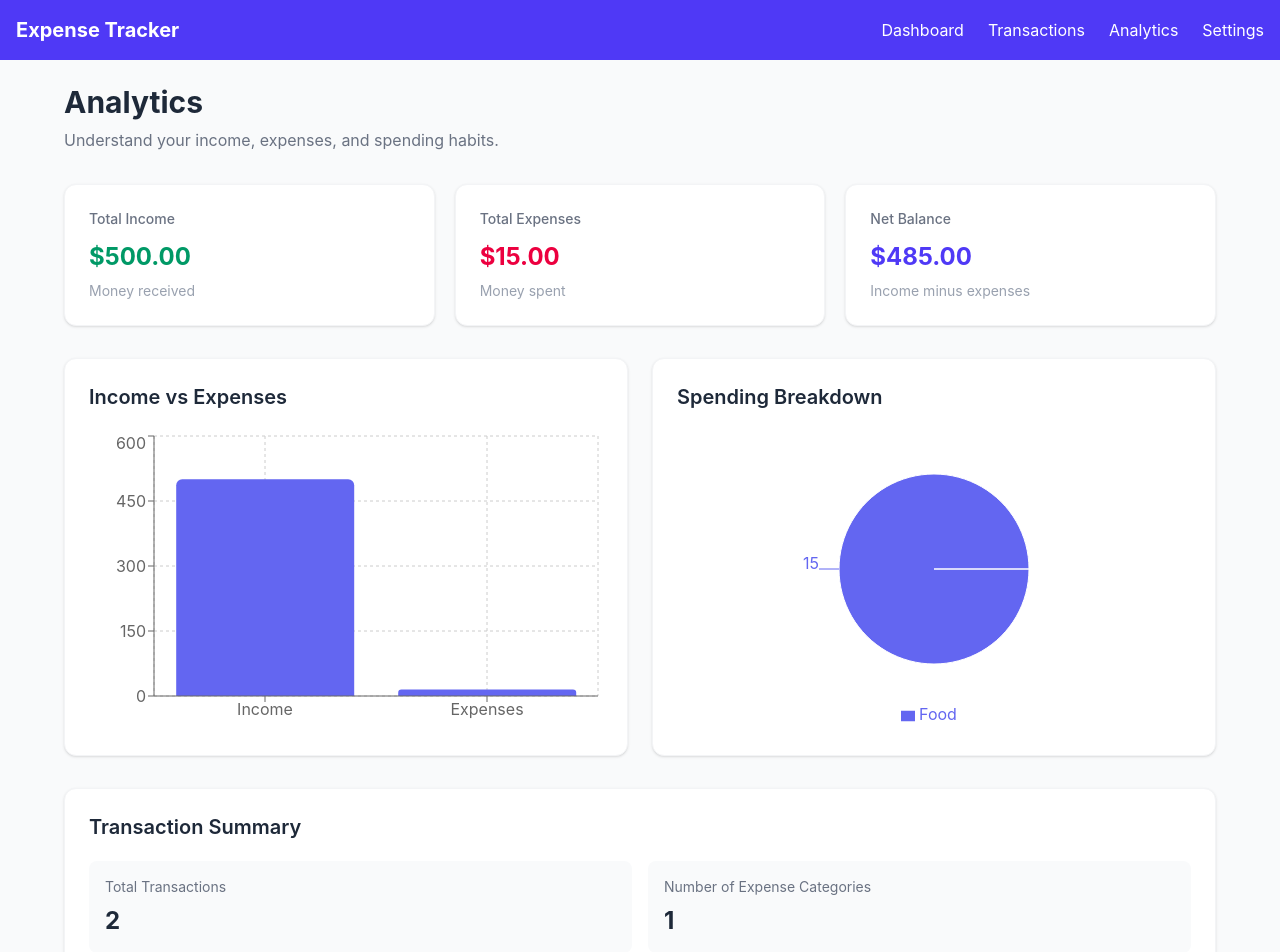
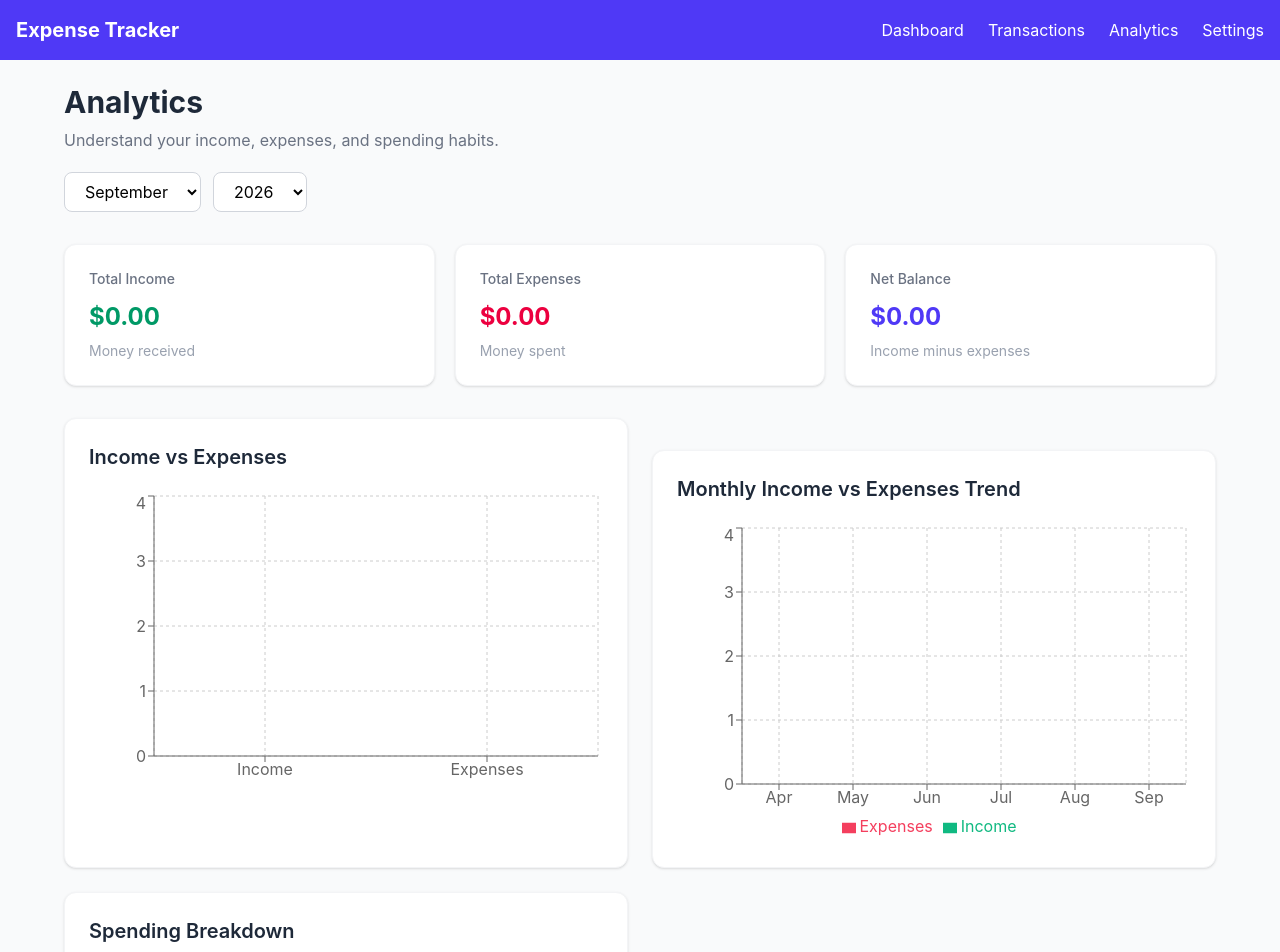
Before and after one commit to betty1233/Expense-Tracker, a React (Vite) app: page /analytics in a window 1280 px wide. Shown: the top 952 px of the page. Built offline with nearby package versions, Linux system fonts and the light colour scheme.

Commit message:
working on the analytics page

```diff
--- a/src/App.jsx
+++ b/src/App.jsx
@@ -48,8 +48,10 @@ const [transactionToEdit, setTransactionToEdit] = useState(null);
                                          />} />
 
         <Route path="/dashboard" element={<Dashboard
-                                        transactions={transactions}
-                                        setTransactions={setTransactions}/>} />
+                transactions={transactions}
+                setTransactions={setTransactions}
+                transactionToEdit={transactionToEdit}
+                setTransactionToEdit={setTransactionToEdit}/>} />
         <Route path="/transactions" element={<Transactions
                                                     transactions={transactions}
                                                     setTransactions={setTransactions}
--- a/src/components/Frontpage.jsx
+++ b/src/components/Frontpage.jsx
@@ -1,4 +1,4 @@
-import { useState, useEffect } from "react";
+import { useState } from "react";
 import TransactionList from "./TransactionList"
 
 
@@ -10,12 +10,18 @@ export default function Frontpage( {
   setTransactionToEdit,
 
 }) {
+  const transactionBeingEdited = transactions.find(
+    (item) => item.id === transactionToEdit
+  );
+
   // State for form inputs
-  const [title, setTitle] = useState("");
-  const [amount, setAmount] = useState("");
-  const [type, setType] = useState("income");
-  const [editingId, setEditingId] = useState(null);
-  const [category, setCategory] = useState("Food");
+  const [title, setTitle] = useState(() => transactionBeingEdited?.title ?? "");
+  const [amount, setAmount] = useState(() =>
+    transactionBeingEdited ? String(transactionBeingEdited.amount) : ""
+  );
+  const [type, setType] = useState(() => transactionBeingEdited?.type ?? "income");
+  const [editingId, setEditingId] = useState(() => transactionBeingEdited?.id ?? null);
+  const [category, setCategory] = useState(() => transactionBeingEdited?.category ?? "Food");
   const [filterCategory, setFilterCategory] = useState("All");
   const [sortOrder, setSortOrder] = useState("newest");
   const [searchTerm, setSearchTerm] =useState("")
@@ -68,6 +74,7 @@ export default function Frontpage( {
       setAmount("");
       setType("income");
       setCategory("Food");
+      setTransactionToEdit(null);
 
       return;
     }
@@ -114,14 +121,6 @@ export default function Frontpage( {
     }
   };
 
-  useEffect (() =>{
-    if (transactionToEdit !== null && transactionToEdit !== undefined){
-      handleEditTransaction(transactionToEdit),
-      setTransactionToEdit(null);
-    }
-  },[transactionToEdit]
-);
-
   // Handle canceling edit mode
   const handleCancelEdit = () => {
     setEditingId(null);
@@ -129,6 +128,7 @@ export default function Frontpage( {
     setAmount("");
     setType("income");
     setCategory("Food");
+    setTransactionToEdit(null);
   };
 
   // Calculate total income
--- a/src/pages/Analytics.jsx
+++ b/src/pages/Analytics.jsx
@@ -1,14 +1,39 @@
+import { useState } from "react"
 import { ResponsiveContainer, PieChart, Pie, BarChart, Bar, XAxis, YAxis, Tooltip, CartesianGrid, Cell, Legend } from "recharts";
 
 export default function Analytics({ transactions = [] }) {
+
+  const [selectedMonth, setSelectedMonth] =useState(
+    new Date().getMonth()
+  );
+
+  const [selectedYear, setSelectedYear] = useState(
+  new Date().getFullYear()
+);
+  const monthlyTransactions = transactions.filter((item) => {
+  const date = item.date
+    ? new Date(item.date)
+    : typeof item.id === "number" && item.id > 1000000000000
+      ? new Date(item.id)
+      : null;
+
+  if (!date || Number.isNaN(date.getTime())) {
+    return false;
+  }
+    return (
+    date.getMonth() === selectedMonth &&
+    date.getFullYear() === selectedYear
+    );
+ });
+
   // 1. Calculate income and expenses
-  const totalIncome = transactions.reduce((total, item) => {
+  const totalIncome = monthlyTransactions.reduce((total, item) => {
     return item.type === "income"
       ? total + Number(item.amount || 0)
       : total;
   }, 0);
 
-  const totalExpenses = transactions.reduce((total, item) => {
+  const totalExpenses = monthlyTransactions.reduce((total, item) => {
     return item.type === "expense"
       ? total + Number(item.amount || 0)
       : total;
@@ -16,7 +41,7 @@ export default function Analytics({ transactions = [] }) {
 
   const balance = totalIncome - totalExpenses;
 
-  const categoryTotals = transactions
+  const categoryTotals = monthlyTransactions
     .filter((item) => item.type === "expense")
     .reduce((totals, item) => {
       const category = item.category || "Other";
@@ -35,6 +60,39 @@ export default function Analytics({ transactions = [] }) {
     { name: "Income", amount: totalIncome },
     { name: "Expenses", amount: totalExpenses },
   ];
+
+ const monthlyTrendData = Array.from({ length: 6 }, (_, index) => {
+  const date = new Date(selectedYear, selectedMonth - 5 + index, 1);
+
+  const monthTransactions = transactions.filter((item) => {
+    const transactionDate = item.date
+      ? new Date(item.date)
+      : typeof item.id === "number" && item.id > 1000000000000
+        ? new Date(item.id)
+        : null;
+
+    return (
+      transactionDate &&
+      !Number.isNaN(transactionDate.getTime()) &&
+      transactionDate.getMonth() === date.getMonth() &&
+      transactionDate.getFullYear() === date.getFullYear()
+    );
+  });
+
+  const income = monthTransactions
+    .filter((item) => item.type === "income")
+    .reduce((total, item) => total + Number(item.amount || 0), 0);
+
+  const expenses = monthTransactions
+    .filter((item) => item.type === "expense")
+    .reduce((total, item) => total + Number(item.amount || 0), 0);
+
+  return {
+    month: date.toLocaleDateString("en-US", { month: "short" }),
+    Income: income,
+    Expenses: expenses,
+  };
+});
 
   const categoryChartData = categories.map(([category, amount]) => ({
     name: category,
@@ -61,6 +119,7 @@ export default function Analytics({ transactions = [] }) {
       <div className="mx-auto max-w-6xl">
 
         {/* Page heading */}
+       {/* Page heading */}
 <div className="mb-8">
   <h1 className="text-3xl font-bold text-gray-800">
     Analytics
@@ -69,6 +128,39 @@ export default function Analytics({ transactions = [] }) {
   <p className="mt-2 text-gray-500">
     Understand your income, expenses, and spending habits.
   </p>
+
+  <div className="mt-5 flex flex-wrap gap-3">
+    <select
+      value={selectedMonth}
+      onChange={(e) => setSelectedMonth(Number(e.target.value))}
+      className="rounded-lg border border-gray-300 bg-white px-4 py-2"
+    >
+      {[
+        "January", "February", "March", "April",
+        "May", "June", "July", "August",
+        "September", "October", "November", "December"
+      ].map((month, index) => (
+        <option key={month} value={index}>
+          {month}
+        </option>
+      ))}
+    </select>
+
+    <select
+      value={selectedYear}
+      onChange={(e) => setSelectedYear(Number(e.target.value))}
+      className="rounded-lg border border-gray-300 bg-white px-4 py-2"
+    >
+    {Array.from(
+  { length: 5 },
+  (_, index) => new Date().getFullYear() - 2 + index
+).map((year) => (
+  <option key={year} value={year}>
+    {year}
+  </option>
+))}
+    </select>
+  </div>
 </div>
 
         {/* Summary cards */}
@@ -144,6 +236,41 @@ export default function Analytics({ transactions = [] }) {
     </ResponsiveContainer>
   </div>
 
+  {/* Monthly Income vs Expenses Trend */}
+<div className="mt-8 rounded-xl border border-gray-100 bg-white p-6 shadow-sm">
+  <h2 className="mb-5 text-xl font-semibold text-gray-800">
+    Monthly Income vs Expenses Trend
+  </h2>
+
+  <ResponsiveContainer width="100%" height={320}>
+    <BarChart data={monthlyTrendData}>
+      <CartesianGrid strokeDasharray="3 3" />
+
+      <XAxis dataKey="month" />
+
+      <YAxis />
+
+      <Tooltip
+        formatter={(value) => formatMoney(Number(value))}
+      />
+
+      <Legend />
+
+      <Bar
+        dataKey="Income"
+        fill="#10b981"
+        radius={[4, 4, 0, 0]}
+      />
+
+      <Bar
+        dataKey="Expenses"
+        fill="#f43f5e"
+        radius={[4, 4, 0, 0]}
+      />
+    </BarChart>
+  </ResponsiveContainer>
+</div>
+
   {/* Spending by Category */}
   <div className="rounded-xl border border-gray-100 bg-white p-6 shadow-sm">
     <h2 className="mb-5 text-xl font-semibold text-gray-800">
@@ -198,7 +325,7 @@ export default function Analytics({ transactions = [] }) {
               </p>
 
               <p className="mt-2 text-2xl font-bold text-gray-800">
-                {transactions.length}
+                {monthlyTransactions.length}
               </p>
             </div>
 
```
Lines whose indentation alone changed are shown as unchanged.
